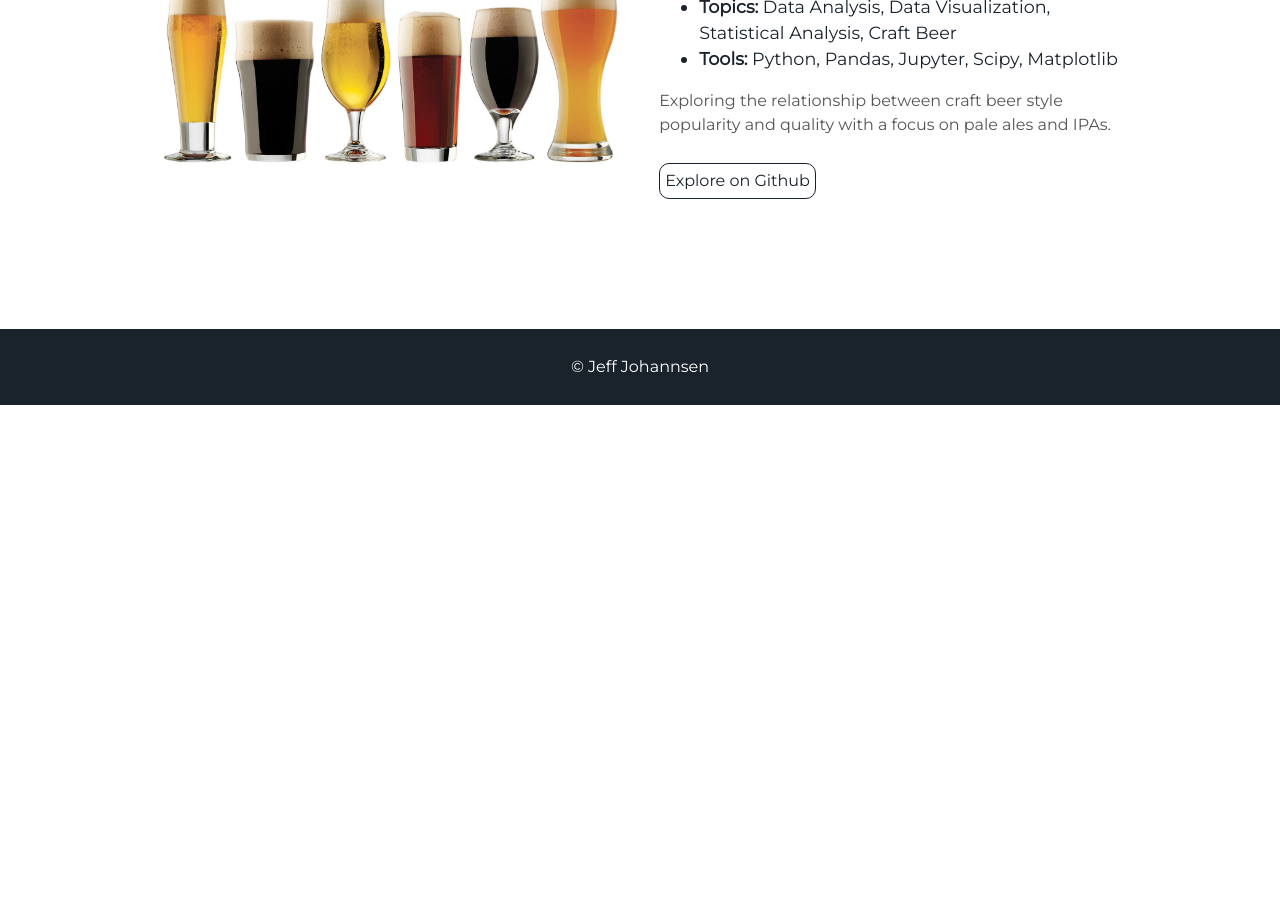
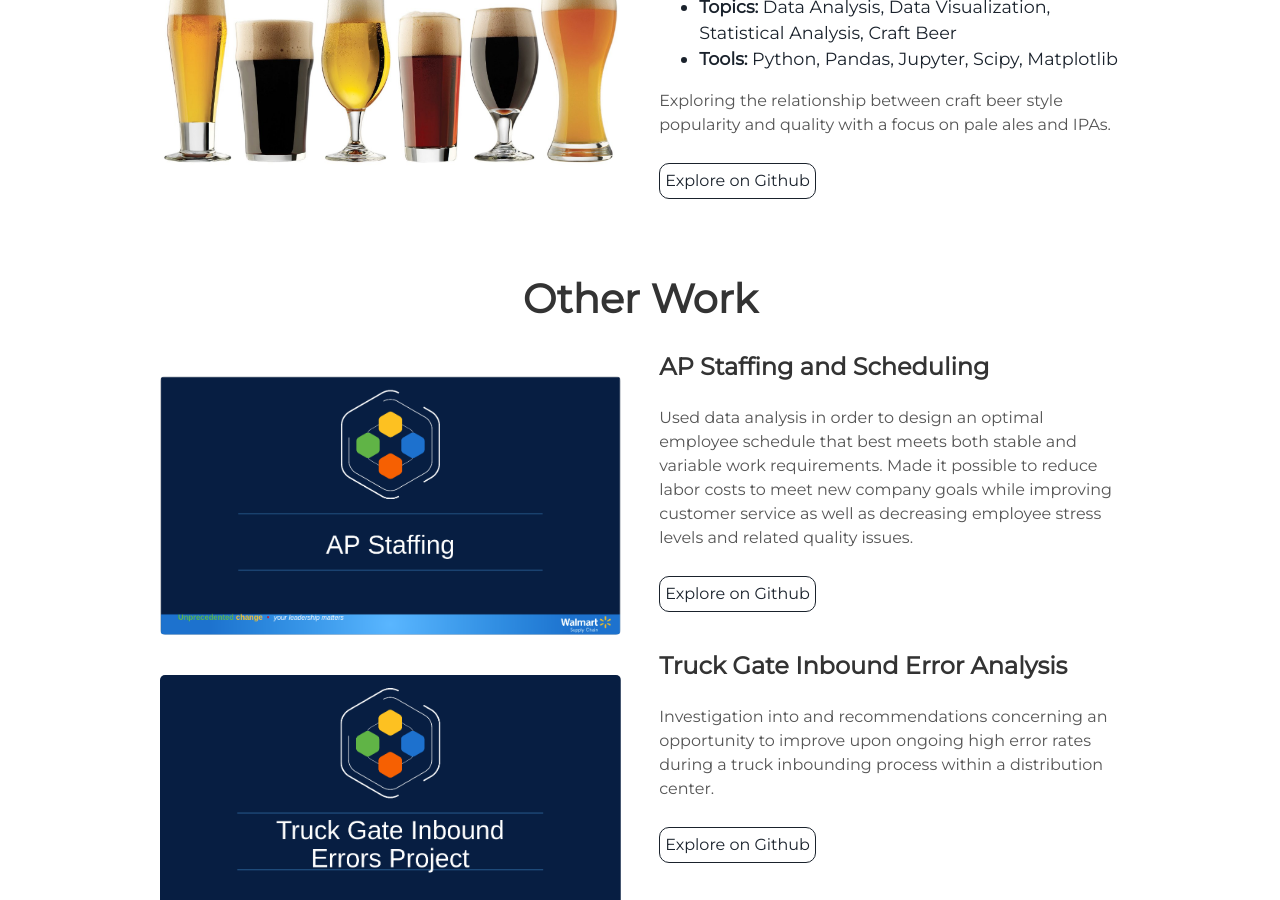
Before and after one commit to jeffjohannsen/jeffjohannsen.github.io, a Jekyll site: the page built from index.html, in a window 1280 px wide and 900 px high, scrolled down 2752 px. Built offline with Jekyll 4.4.1, drawn with Linux system fonts in a browser that asks for light colours; before the commit the page ends 3157 px from its top, so only the background shows below that.

Commit message:
Added Walmart Supply Chain Projects

```diff
--- a/_includes/projects.html
+++ b/_includes/projects.html
@@ -45,9 +45,9 @@
 
 <!--Other Work------------------------------------------------------------------------------------>
 
-<!-- <div class="user-details">
+<div class="user-details">
     <h1> Other Work </h1>
-</div> -->
+</div>
 
 <!-- <div class="user-projects">
     <div class="images-left">
@@ -55,46 +55,6 @@
     </div>
     <div class="contents-right">
         <h3> Walmart Vs. Amazon </h3>
-        <ul>
-            <li> <strong>Topics:</strong> Data Analysis, Data Cleaning, Feature Engineering, Data Visualization, NLP,
-                Machine Learning, Random Forest, Yelp Reviews</li>
-            <li> <strong>Tools:</strong> Python, Pandas, Jupyter, Matplotlib, Sklearn, Spacy, XGBoost, AWS EC2 and S3
-            </li>
-        </ul>
-        <p>Using natural language processing (NLP) and machine learning (ML) to predicting the usefulness of Yelp
-            reviews given the review text and metadata surrounding
-            the reviews.</p>
-        <a class="project-link" href="https://github.com/jeffjohannsen/Predicting-Yelp-Review-Quality">Explore on
-            Github</a>
-    </div>
-</div> -->
-
-<!-- <div class="user-projects">
-    <div class="images-right">
-        <img alt="yelp reviews" src="{{ " /assets/img/yelp_project_header.png" | prepend: site.baseurl }}" />
-    </div>
-    <div class="contents">
-        <h3> Bizy </h3>
-        <ul>
-            <li> <strong>Topics:</strong> Data Analysis, Data Cleaning, Feature Engineering, Data Visualization, NLP,
-                Machine Learning, Random Forest, Yelp Reviews</li>
-            <li> <strong>Tools:</strong> Python, Pandas, Jupyter, Matplotlib, Sklearn, Spacy, XGBoost, AWS EC2 and S3
-            </li>
-        </ul>
-        <p>Using natural language processing (NLP) and machine learning (ML) to predicting the usefulness of Yelp
-            reviews given the review text and metadata surrounding
-            the reviews.</p>
-        <a class="project-link" href="https://github.com/jeffjohannsen/Predicting-Yelp-Review-Quality">Explore on
-            Github</a>
-    </div>
-</div> -->
-
-<!-- <div class="user-projects">
-    <div class="images-left">
-        <img alt="yelp reviews" src="{{ " /assets/img/yelp_project_header.png" | prepend: site.baseurl }}" />
-    </div>
-    <div class="contents-right">
-        <h3> Ideya </h3>
         <ul>
             <li> <strong>Topics:</strong> Data Analysis, Data Cleaning, Feature Engineering, Data Visualization, NLP,
                 Machine Learning, Random Forest, Yelp Reviews</li>
@@ -128,64 +88,31 @@
     </div>
 </div> -->
 
-<!-- <div class="user-projects">
+<div class="user-projects">
     <div class="images-left">
-        <img alt="yelp reviews" src="{{ " /assets/img/yelp_project_header.png" | prepend: site.baseurl }}" />
+        <img alt="yelp reviews" src="{{ " /assets/img/ap_staffing_project.png" | prepend: site.baseurl }}" />
     </div>
     <div class="contents-right">
-        <h3> AP Staffing </h3>
-        <ul>
-            <li> <strong>Topics:</strong> Data Analysis, Data Cleaning, Feature Engineering, Data Visualization, NLP,
-                Machine Learning, Random Forest, Yelp Reviews</li>
-            <li> <strong>Tools:</strong> Python, Pandas, Jupyter, Matplotlib, Sklearn, Spacy, XGBoost, AWS EC2 and S3
-            </li>
-        </ul>
-        <p>Using natural language processing (NLP) and machine learning (ML) to predicting the usefulness of Yelp
-            reviews given the review text and metadata surrounding
-            the reviews.</p>
-        <a class="project-link" href="https://github.com/jeffjohannsen/Predicting-Yelp-Review-Quality">Explore on
+        <h3> AP Staffing and Scheduling </h3>
+        <p>Used data analysis in order to design an optimal employee schedule that best meets both stable and variable
+            work requirements. Made it possible to reduce labor costs to meet new company goals while improving customer
+            service as well as decreasing employee stress levels and related quality issues.</p>
+        <a class="project-link"
+            href='https://github.com/jeffjohannsen/walmart_projects/blob/main/AP_Staffing_and_Scheduling.pdf'>Explore on
             Github</a>
     </div>
-</div> -->
+</div>
 
-<!-- <div class="user-projects">
+<div class="user-projects">
     <div class="images-left">
-        <img alt="yelp reviews" src="{{ " /assets/img/yelp_project_header.png" | prepend: site.baseurl }}" />
+        <img alt="yelp reviews" src="{{ " /assets/img/truck_gate_errors_project.png" | prepend: site.baseurl }}" />
     </div>
     <div class="contents-right">
-        <h3> Truck Gate Error Analysis </h3>
-        <ul>
-            <li> <strong>Topics:</strong> Data Analysis, Data Cleaning, Feature Engineering, Data Visualization, NLP,
-                Machine Learning, Random Forest, Yelp Reviews</li>
-            <li> <strong>Tools:</strong> Python, Pandas, Jupyter, Matplotlib, Sklearn, Spacy, XGBoost, AWS EC2 and S3
-            </li>
-        </ul>
-        <p>Using natural language processing (NLP) and machine learning (ML) to predicting the usefulness of Yelp
-            reviews given the review text and metadata surrounding
-            the reviews.</p>
-        <a class="project-link" href="https://github.com/jeffjohannsen/Predicting-Yelp-Review-Quality">Explore on
+        <h3> Truck Gate Inbound Error Analysis </h3>
+        <p>Investigation into and recommendations concerning an opportunity to improve upon ongoing high error rates
+            during a truck inbounding process within a distribution center.</p>
+        <a class="project-link"
+            href='https://github.com/jeffjohannsen/walmart_projects/blob/main/Truck_Gate_Inbound_Errors.pdf'>Explore on
             Github</a>
     </div>
-</div> -->
-<!--
-<div class="user-projects">
-    <div class="images-left">
-        <img alt="yelp reviews" src="{{ " /assets/img/yelp_project_header.png" | prepend: site.baseurl }}" />
-    </div>
-    <div class="contents-right">
-        <h3> Marketing and Design </h3>
-        <ul>
-            <li> <strong>Walmart Vs. Oil and Gas Industry</strong> A pamphlet promoting Walmart compared to the
-                oil and gas industry in order to improve hiring.</li>
-            <li> <strong></strong> Python, Pandas, Jupyter, Matplotlib, Sklearn, Spacy, XGBoost, AWS EC2 and S3
-            </li>
-        </ul>
-        <p>Examples of visual marketing and design I created for Walmart.  A wall graphic organizing the key goals of a new
-            improvement project.</p>
-        <a class="project-link" href="https://github.com/jeffjohannsen/Predicting-Yelp-Review-Quality">Explore on
-            Github</a>
-    </div>
-</div> -->
-
-
-<!--Education and Work History------------------------------------------------------------------------------------>
+</div>
```
Also changed, not shown: assets/img/ap_staffing_project.png (added), assets/img/truck_gate_errors_project.png (added).
